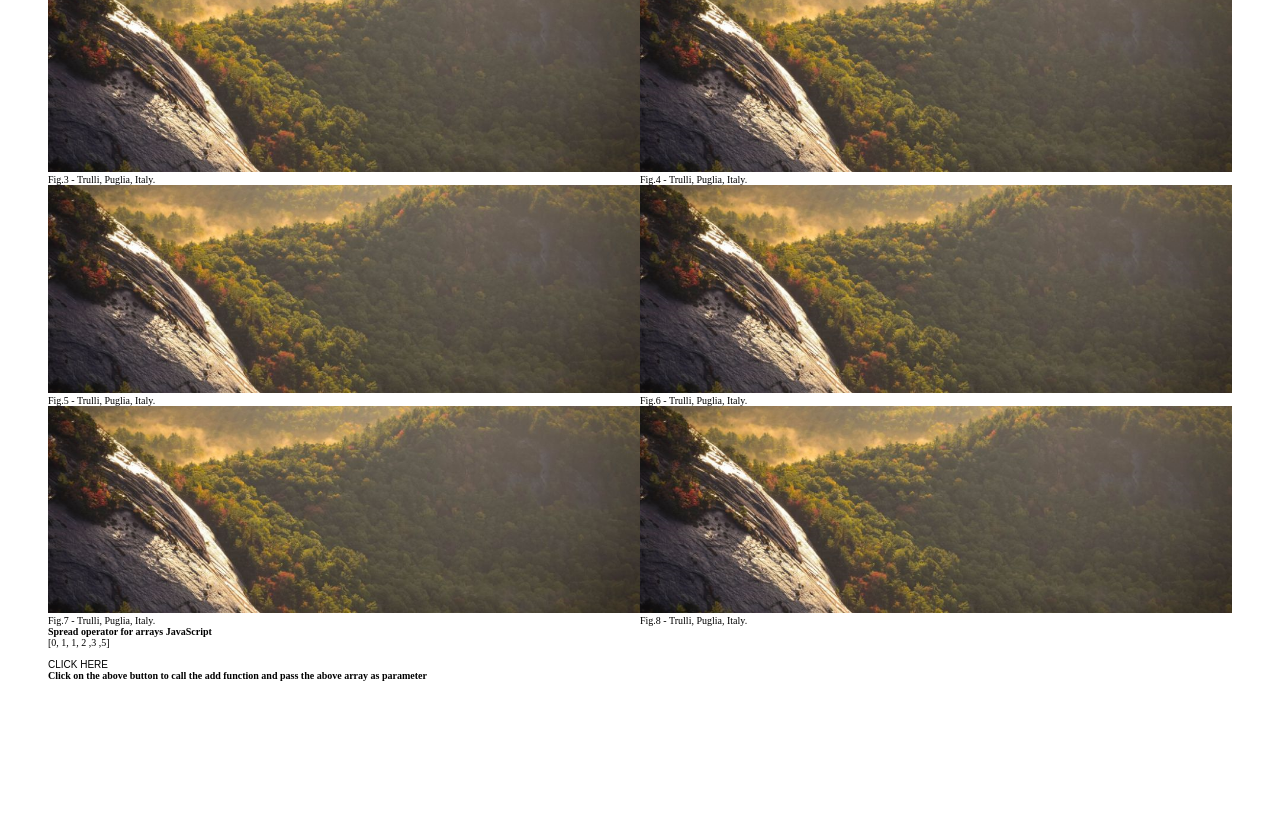
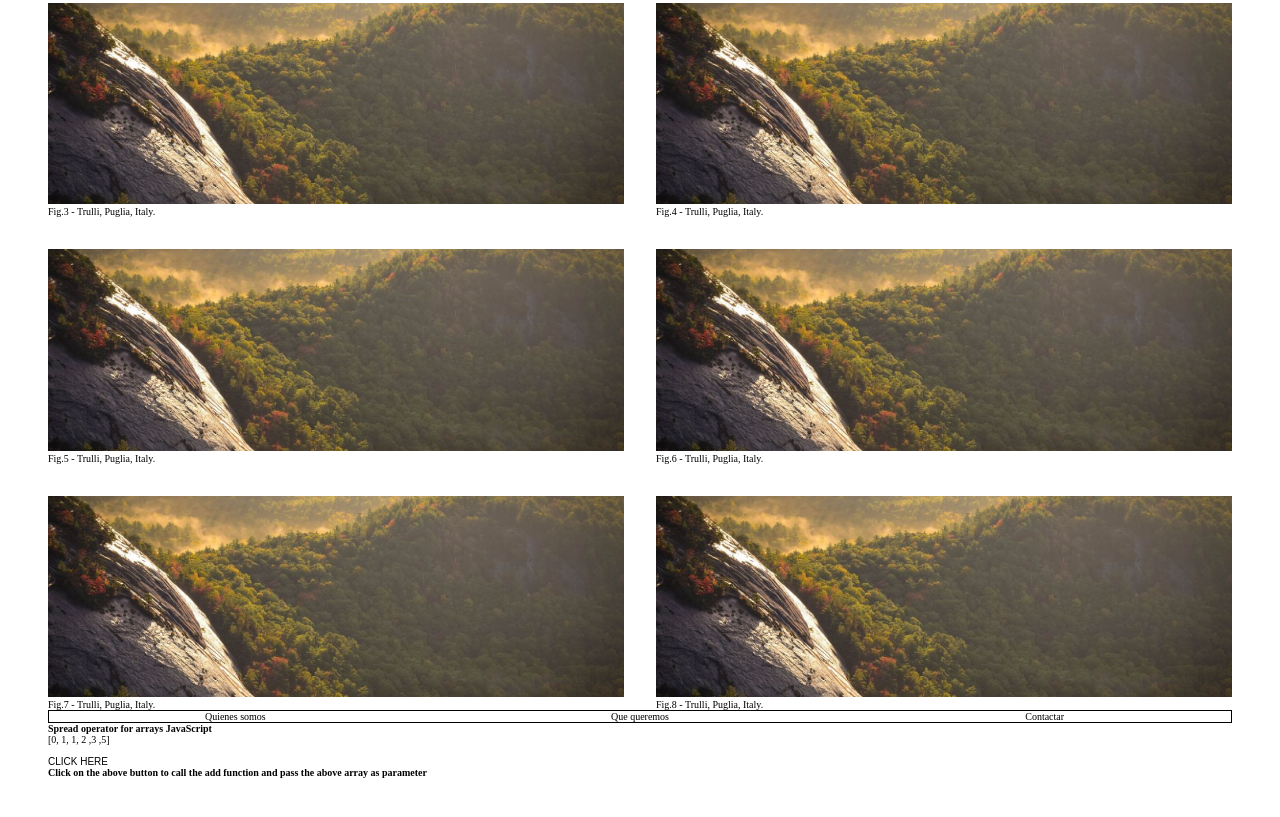
Before and after one commit to ignaciollado/html_css_js_ts_testing, a plain HTML site: page index.html in a window 1280 px wide. Shown: the part 303-1120 px from the top of the page. Before the commit the page ends 1032 px from the top, so only its background shows below. Drawn offline with Linux system fonts and the light colour scheme.

Commit message:
He modificado index.html para añadir header y footer, he modificado style.css para footer

```diff
--- a/index.html
+++ b/index.html
@@ -9,7 +9,8 @@
     <link rel="stylesheet" href="style.css">
 </head>
  <body>
-    <div class="contens">
+    <header><h1>Título principal de la página</h1></header>
+    <article class="contens">
         <div class="seat"><figure><img src="img/img_nature_wide.jpg" alt="Nature 1" class="responsive"><figcaption>Fig.1 - Trulli, Puglia, Italy.</figcaption></figure></div>
         <div class="seat"><figure><img src="img/img_nature_wide.png" alt="Nature 2" class="responsive"><figcaption>Fig.2 - Trulli, Puglia, Italy.</figcaption></figure></div>
         <div class="seat"><figure><img src="img/img_nature_wide.jpg" alt="Nature 3" class="responsive"><figcaption>Fig.3 - Trulli, Puglia, Italy.</figcaption></figure></div>
@@ -18,11 +19,11 @@
         <div class="seat"><figure><img src="img/img_nature_wide.png" alt="Nature 6" class="responsive"><figcaption>Fig.6 - Trulli, Puglia, Italy.</figcaption></figure></div>
         <div class="seat"><figure><img src="img/img_nature_wide.jpg" alt="Nature 7" class="responsive"><figcaption>Fig.7 - Trulli, Puglia, Italy.</figcaption></figure></div>
         <div class="seat"><figure><img src="img/img_nature_wide.png" alt="Nature 8" class="responsive"><figcaption>Fig.8 - Trulli, Puglia, Italy.</figcaption></figure></div>
-    </div>
+    </article>
+    <footer><div class="left">Quienes somos</div><div class="middle">Que queremos</div><div class="right">Contactar</div></footer>
 
 
-
-    <h1>Spread operator for arrays JavaScript</h1>
+<h1>Spread operator for arrays JavaScript</h1>
 <div class="sample">[0, 1, 1, 2 ,3 ,5]</div>
 <div class="result"></div>
 <br />
--- a/style.css
+++ b/style.css
@@ -11,11 +11,19 @@ body {
     font-size: 10px;
     margin: 3rem;
 }
-.contens {
+article {
     display: grid;
     grid-template-columns: repeat(2, 1fr);
+    gap: 2rem;
 }
 .responsive {
     width: 100%;
     height: auto;
   }
+footer {
+  display: grid;
+  grid-template-columns: repeat(3, 1fr);
+  gap: 2rem;
+  border: 1px solid #000;
+  text-align: center;
+}
```
